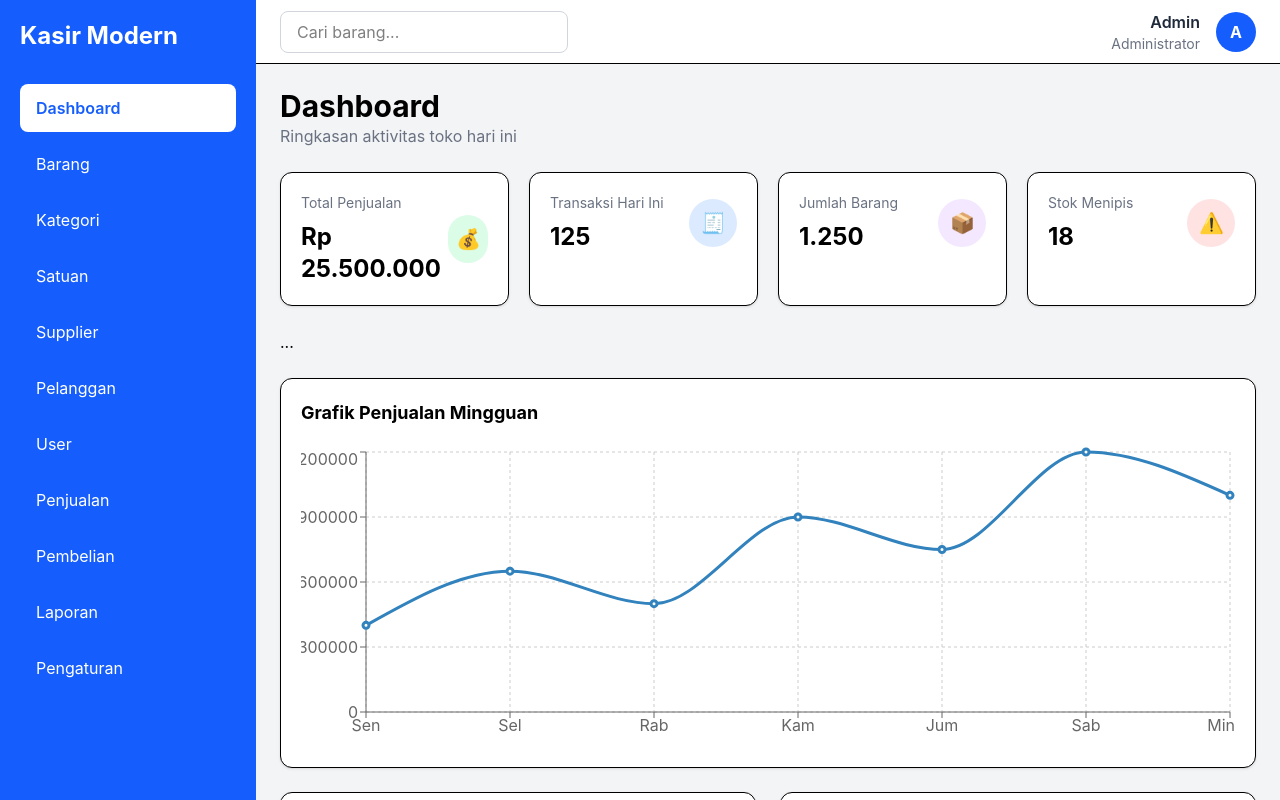
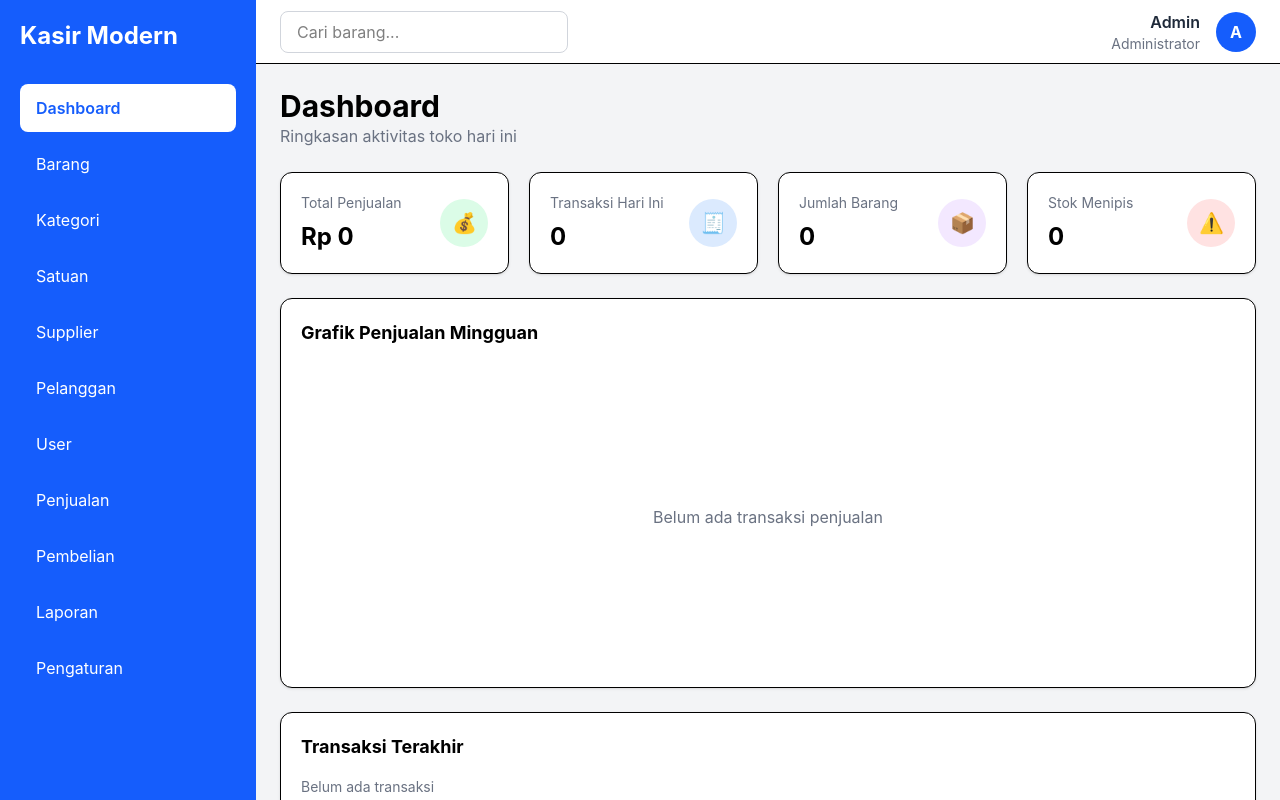
Before and after one commit to Rizuna16/kasir-modern, a React (Vite) app: page / in a window 1280 px wide. Built offline with nearby package versions, Linux system fonts and the light colour scheme.

Commit message:
Dashboard real data selesai

```diff
--- a/src/components/dashboard/LowStock.tsx
+++ b/src/components/dashboard/LowStock.tsx
@@ -1,18 +1,42 @@
-const stocks = ["Minyak Goreng", "Telur Ayam", "Tepung Terigu", "Gula Pasir"];
+import { useEffect, useState } from "react";
+
+import { getBarang } from "../../services/barangService";
+
+import type { Barang } from "../../types/barang";
 
 export default function LowStock() {
+  const [stocks, setStocks] = useState<Barang[]>([]);
+
+  useEffect(() => {
+    const data = getBarang();
+
+    const lowStock = data.filter((item) => item.stok <= item.minimalStok);
+
+    setStocks(lowStock);
+  }, []);
+
   return (
     <div className="bg-white rounded-xl shadow-sm border p-5">
       <h2 className="font-bold text-lg mb-4">Stok Menipis</h2>
 
       <div className="space-y-3">
-        {stocks.map((item, index) => (
-          <div key={index} className="flex items-center gap-2">
-            <span>⚠️</span>
+        {stocks.length === 0 ? (
+          <p className="text-gray-500 text-sm">Semua stok aman</p>
+        ) : (
+          stocks.map((item) => (
+            <div key={item.id} className="flex items-center justify-between">
+              <div className="flex items-center gap-2">
+                <span>⚠️</span>
 
-            <span>{item}</span>
-          </div>
-        ))}
+                <span>{item.nama}</span>
+              </div>
+
+              <span className="text-sm text-red-500 font-semibold">
+                {item.stok}
+              </span>
+            </div>
+          ))
+        )}
       </div>
     </div>
   );
--- /dev/null
+++ b/src/components/dashboard/RecentTransaction.tsx
@@ -0,0 +1,63 @@
+import { useEffect, useState } from "react";
+
+import { getPenjualan } from "../../services/penjualanService";
+
+import type { Penjualan } from "../../types/penjualan";
+
+export default function RecentTransaction() {
+  const [transactions, setTransactions] = useState<Penjualan[]>([]);
+
+  useEffect(() => {
+    const data = getPenjualan();
+
+    const sorted = [...data]
+      .sort(
+        (a, b) =>
+          new Date(b.createdAt).getTime() - new Date(a.createdAt).getTime(),
+      )
+      .slice(0, 5);
+
+    setTransactions(sorted);
+  }, []);
+
+  return (
+    <div className="bg-white rounded-xl shadow-sm border p-5">
+      <h2 className="text-lg font-bold mb-4">Transaksi Terakhir</h2>
+
+      <div className="space-y-4">
+        {transactions.length === 0 ? (
+          <p className="text-gray-500 text-sm">Belum ada transaksi</p>
+        ) : (
+          transactions.map((item) => (
+            <div
+              key={item.id}
+              className="flex items-center justify-between border-b pb-3 last:border-none"
+            >
+              <div>
+                <p className="font-semibold">{item.nomorNota}</p>
+
+                <p className="text-sm text-gray-500">{item.pelangganNama}</p>
+              </div>
+
+              <div className="text-right">
+                <p className="font-semibold">
+                  Rp {item.total.toLocaleString()}
+                </p>
+
+                <p
+                  className={
+                    item.status === "LUNAS"
+                      ? "text-sm text-green-600"
+                      : "text-sm text-red-600"
+                  }
+                >
+                  {item.status}
+                </p>
+              </div>
+            </div>
+          ))
+        )}
+      </div>
+    </div>
+  );
+}
--- a/src/components/dashboard/SalesChart.tsx
+++ b/src/components/dashboard/SalesChart.tsx
@@ -1,3 +1,5 @@
+import { useEffect, useState } from "react";
+
 import {
   LineChart,
   Line,
@@ -8,43 +10,50 @@ import {
   ResponsiveContainer,
 } from "recharts";
 
-const data = [
-  {
-    hari: "Sen",
-    penjualan: 400000,
-  },
-  {
-    hari: "Sel",
-    penjualan: 650000,
-  },
-  {
-    hari: "Rab",
-    penjualan: 500000,
-  },
-  {
-    hari: "Kam",
-    penjualan: 900000,
-  },
-  {
-    hari: "Jum",
-    penjualan: 750000,
-  },
-  {
-    hari: "Sab",
-    penjualan: 1200000,
-  },
-  {
-    hari: "Min",
-    penjualan: 1000000,
-  },
-];
+import { getPenjualan } from "../../services/penjualanService";
+
+interface ChartData {
+  hari: string;
+  penjualan: number;
+}
 
 export default function SalesChart() {
+  const [data, setData] = useState<ChartData[]>([]);
+
+  useEffect(() => {
+    const penjualan = getPenjualan();
+
+    const grouped: Record<string, number> = {};
+
+    penjualan.forEach((item) => {
+      const tanggal = new Date(item.tanggal);
+
+      const label = tanggal.toLocaleDateString("id-ID", {
+        day: "2-digit",
+        month: "short",
+      });
+
+      grouped[label] = (grouped[label] || 0) + item.total;
+    });
+
+    const chartData = Object.entries(grouped).map(([hari, penjualan]) => ({
+      hari,
+      penjualan,
+    }));
+
+    setData(chartData.slice(-7));
+  }, []);
+
   return (
     <div className="bg-white rounded-xl shadow-sm border p-5">
       <h2 className="text-lg font-bold mb-5">Grafik Penjualan Mingguan</h2>
 
       <div className="h-[300px]">
+        {data.length === 0 ? (
+          <div className="flex items-center justify-center h-full text-gray-500">
+            Belum ada transaksi penjualan
+          </div>
+        ) : (
           <ResponsiveContainer width="100%" height="100%">
             <LineChart data={data}>
               <CartesianGrid strokeDasharray="3 3" />
@@ -58,6 +67,7 @@ export default function SalesChart() {
               <Line type="monotone" dataKey="penjualan" strokeWidth={3} />
             </LineChart>
           </ResponsiveContainer>
+        )}
       </div>
     </div>
   );
--- a/src/components/dashboard/StatCard.tsx
+++ b/src/components/dashboard/StatCard.tsx
@@ -1,11 +1,22 @@
 interface Props {
   title: string;
-  value: string;
+
+  value: string | number;
+
   icon: string;
+
   color: string;
 }
 
-export default function StatCard({ title, value, icon, color }: Props) {
+export default function StatCard({
+  title,
+
+  value,
+
+  icon,
+
+  color,
+}: Props) {
   return (
     <div className="bg-white rounded-xl shadow-sm p-5 border">
       <div className="flex justify-between items-center">
@@ -16,7 +27,16 @@ export default function StatCard({ title, value, icon, color }: Props) {
         </div>
 
         <div
-          className={`w-12 h-12 rounded-full flex items-center justify-center text-xl ${color}`}
+          className={`
+            w-12
+            h-12
+            rounded-full
+            flex
+            items-center
+            justify-center
+            text-xl
+            ${color}
+          `}
         >
           {icon}
         </div>
--- a/src/components/dashboard/TopProducts.tsx
+++ b/src/components/dashboard/TopProducts.tsx
@@ -1,37 +1,56 @@
-const products = [
-  {
-    nama: "Beras Premium",
-    terjual: 120,
-  },
-  {
-    nama: "Minyak Goreng",
-    terjual: 95,
-  },
-  {
-    nama: "Gula Pasir",
-    terjual: 80,
-  },
-  {
-    nama: "Kopi Sachet",
-    terjual: 65,
-  },
-];
+import { useEffect, useState } from "react";
+
+import { getPenjualan } from "../../services/penjualanService";
+
+interface TopProduct {
+  nama: string;
+  terjual: number;
+}
 
 export default function TopProducts() {
+  const [products, setProducts] = useState<TopProduct[]>([]);
+
+  useEffect(() => {
+    const penjualan = getPenjualan();
+
+    const mapProduk: Record<string, number> = {};
+
+    penjualan.forEach((transaksi) => {
+      transaksi.detail.forEach((item) => {
+        mapProduk[item.namaBarang] =
+          (mapProduk[item.namaBarang] || 0) + item.qty;
+      });
+    });
+
+    const hasil = Object.entries(mapProduk)
+      .map(([nama, terjual]) => ({
+        nama,
+        terjual,
+      }))
+      .sort((a, b) => b.terjual - a.terjual)
+      .slice(0, 5);
+
+    setProducts(hasil);
+  }, []);
+
   return (
     <div className="bg-white rounded-xl shadow-sm border p-5">
       <h2 className="font-bold text-lg mb-4">Produk Terlaris</h2>
 
       <div className="space-y-4">
-        {products.map((item, index) => (
-          <div key={index} className="flex justify-between">
-            <span>
-              {index + 1}. {item.nama}
-            </span>
+        {products.length === 0 ? (
+          <p className="text-gray-500 text-sm">Belum ada data penjualan.</p>
+        ) : (
+          products.map((item, index) => (
+            <div key={item.nama} className="flex justify-between">
+              <span>
+                {index + 1}. {item.nama}
+              </span>
 
-            <span className="font-semibold">{item.terjual} pcs</span>
-          </div>
-        ))}
+              <span className="font-semibold">{item.terjual} pcs</span>
+            </div>
+          ))
+        )}
       </div>
     </div>
   );
--- a/src/pages/Dashboard.tsx
+++ b/src/pages/Dashboard.tsx
@@ -1,9 +1,46 @@
+import { useMemo } from "react";
+
 import StatCard from "../components/dashboard/StatCard";
 import SalesChart from "../components/dashboard/SalesChart";
+import RecentTransaction from "../components/dashboard/RecentTransaction";
 import TopProducts from "../components/dashboard/TopProducts";
 import LowStock from "../components/dashboard/LowStock";
 
+import { getBarang } from "../services/barangService";
+import { getPenjualan } from "../services/penjualanService";
+
 export default function Dashboard() {
+  const statistik = useMemo(() => {
+    const barang = getBarang();
+
+    const penjualan = getPenjualan();
+
+    const totalPenjualan = penjualan.reduce(
+      (total, item) => total + item.total,
+      0,
+    );
+
+    const hariIni = new Date().toISOString().slice(0, 10);
+
+    const transaksiHariIni = penjualan.filter(
+      (item) => item.tanggal === hariIni,
+    ).length;
+
+    const stokMenipis = barang.filter(
+      (item) => item.stok <= item.minimalStok,
+    ).length;
+
+    return {
+      totalBarang: barang.length,
+
+      totalPenjualan,
+
+      transaksiHariIni,
+
+      stokMenipis,
+    };
+  }, []);
+
   return (
     <div className="space-y-6">
       <div>
@@ -12,41 +49,56 @@ export default function Dashboard() {
         <p className="text-gray-500">Ringkasan aktivitas toko hari ini</p>
       </div>
 
-      <div className="grid grid-cols-1 md:grid-cols-2 xl:grid-cols-4 gap-5">
+      <div
+        className="
+          grid
+          grid-cols-1
+          md:grid-cols-2
+          xl:grid-cols-4
+          gap-5
+        "
+      >
         <StatCard
           title="Total Penjualan"
-          value="Rp 25.500.000"
+          value={`Rp ${statistik.totalPenjualan.toLocaleString()}`}
           icon="💰"
           color="bg-green-100"
         />
 
         <StatCard
           title="Transaksi Hari Ini"
-          value="125"
+          value={statistik.transaksiHariIni}
           icon="🧾"
           color="bg-blue-100"
         />
 
         <StatCard
           title="Jumlah Barang"
-          value="1.250"
+          value={statistik.totalBarang}
           icon="📦"
           color="bg-purple-100"
         />
 
         <StatCard
           title="Stok Menipis"
-          value="18"
+          value={statistik.stokMenipis}
           icon="⚠️"
           color="bg-red-100"
         />
       </div>
-      <div className="grid grid-cols-1 md:grid-cols-2 xl:grid-cols-4 gap-5">
-        ...
-      </div>
 
       <SalesChart />
-      <div className="grid grid-cols-1 lg:grid-cols-2 gap-6">
+
+      <RecentTransaction />
+
+      <div
+        className="
+          grid
+          grid-cols-1
+          lg:grid-cols-2
+          gap-6
+        "
+      >
         <TopProducts />
 
         <LowStock />
```
Lines whose indentation alone changed are shown as unchanged.
